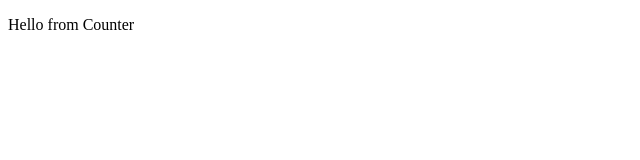
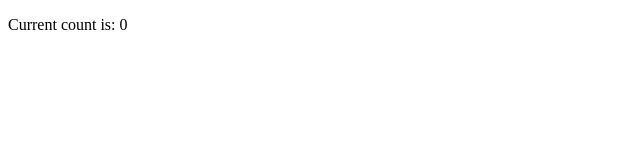
Before and after one commit to mala23/howto-neutrino, a React app: page / in a window 1280 px wide. Shown: the top 160 px of the page, without its empty margins (0-640 px from the left). Built offline with nearby package versions, Linux system fonts and the light colour scheme; the HTML template or start-up script is replaced by a standard one.

Commit message:
create count

```diff
--- a/src/components/Counter/index.jsx
+++ b/src/components/Counter/index.jsx
@@ -1,10 +1,13 @@
 import React, { Component } from 'react'
 
 class Counter extends Component {
+  state = {
+    count: 0,
+  }
   render() {
     return (
       <section>
-        <p>Hello from Counter</p>
+        <p>Current count is: {this.state.count}</p>
       </section>
     )
   }
```
